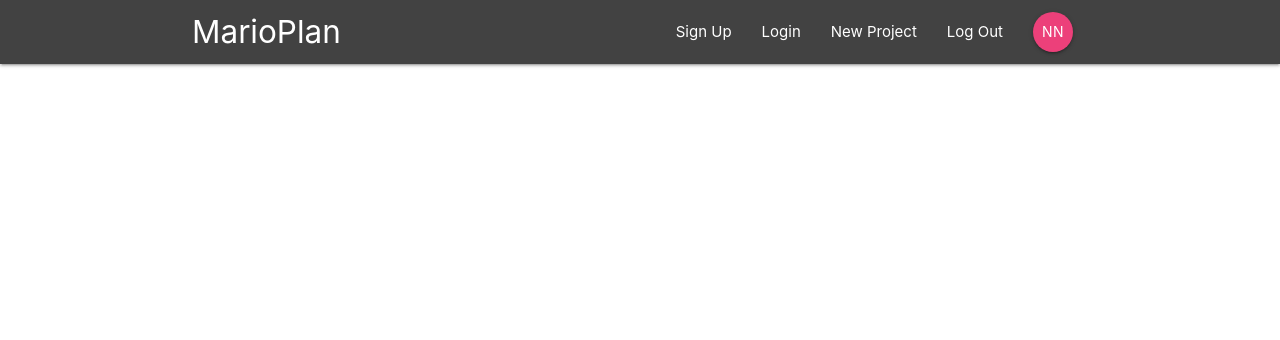
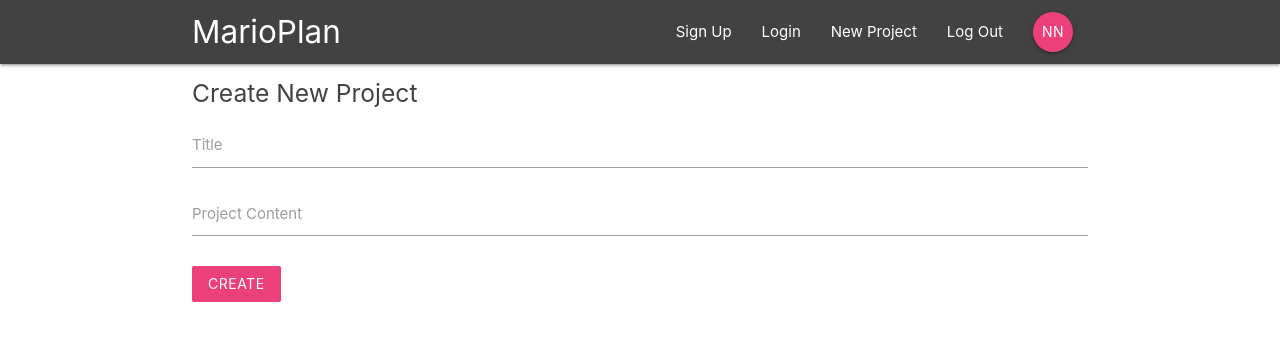
Before and after one commit to ahmsay/React-Demo, a React (Create React App) app in the folder marioplan/: page /create in a window 1280 px wide. Shown: the top 340 px of the page. Built offline with nearby package versions, Linux system fonts and the light colour scheme.

Commit message:
create project component

```diff
--- a/marioplan/src/App.jsx
+++ b/marioplan/src/App.jsx
@@ -5,6 +5,7 @@ import Dashboard from './components/dashboard/Dashboard'
 import ProjectDetails from './components/projects/ProjectDetails'
 import SignIn from './components/auth/SignIn'
 import SignUp from './components/auth/SignUp'
+import CreateProject from './components/projects/CreateProject'
 
 function App() {
   return (
@@ -16,6 +17,7 @@ function App() {
           <Route path='/project/:id' component={ ProjectDetails }/>
           <Route path='/signin' component={ SignIn }/>
           <Route path='/signup' component={ SignUp }/>
+          <Route path='/create' component={ CreateProject }/>
         </Switch>
       </div>
     </BrowserRouter>
--- a/marioplan/src/components/projects/CreateProject.jsx
+++ b/marioplan/src/components/projects/CreateProject.jsx
@@ -0,0 +1,38 @@
+import React, { Component } from 'react'
+
+class CreateProject extends Component {
+  state = {
+    title: '',
+    content: ''
+  }
+  handleChange = (e) => {
+    this.setState({
+      [e.target.id]: e.target.value
+    })
+  }
+  handleSubmit = (e) => {
+    e.preventDefault()
+  }
+  render() {
+    return (
+      <div className="container">
+        <form onSubmit={ this.handleSubmit } className="white">
+          <h5 className="grey-text text-darken-3">Create New Project</h5>
+          <div className="input-field">
+            <label htmlFor="title">Title</label>
+            <input type="text" id="title" onChange={ this.handleChange }/>
+          </div>
+          <div className="input-field">
+            <label htmlFor="content">Project Content</label>
+            <textarea id="content" className="materialize-textarea" onChange={ this.handleChange }></textarea>
+          </div>
+          <div className="input-field">
+            <button className="btn pink lighten-1 z-depth-0">Create</button>
+          </div>
+        </form>
+      </div>
+    )
+  }
+}
+
+export default CreateProject
```
